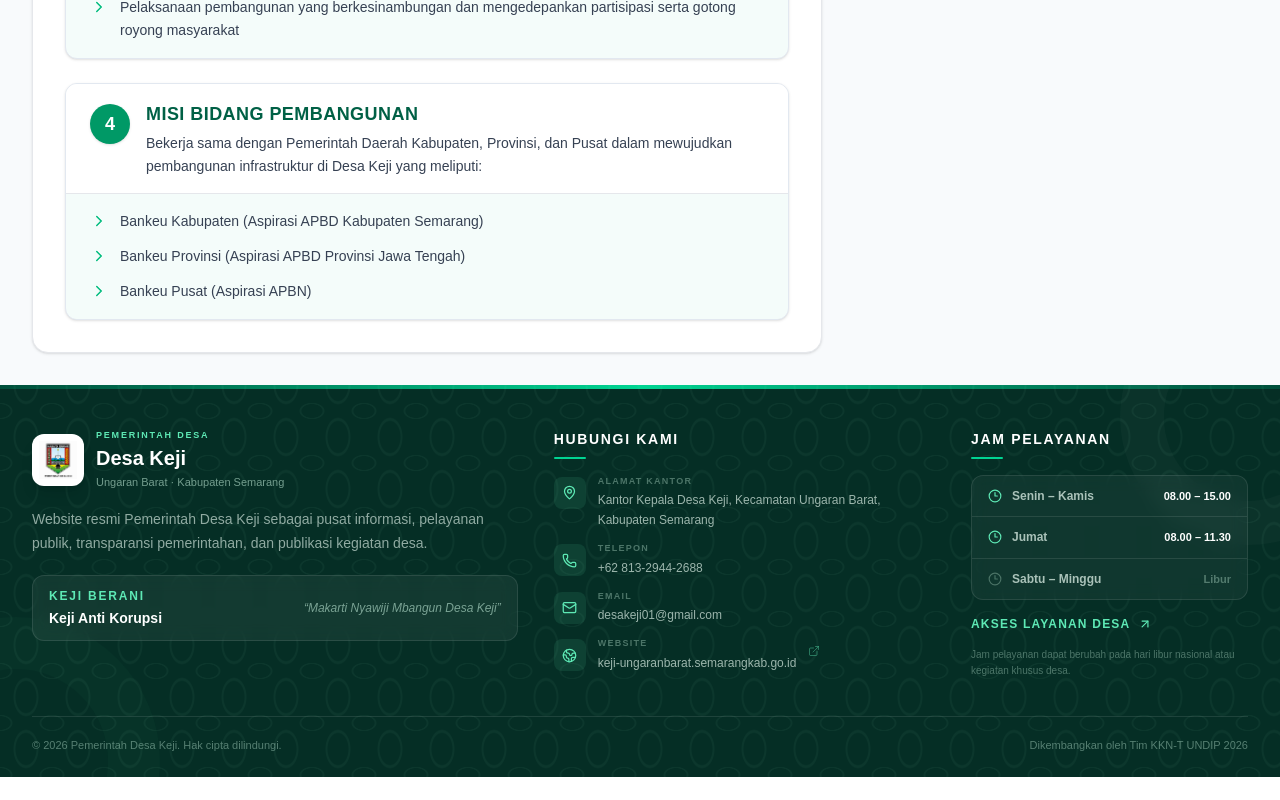
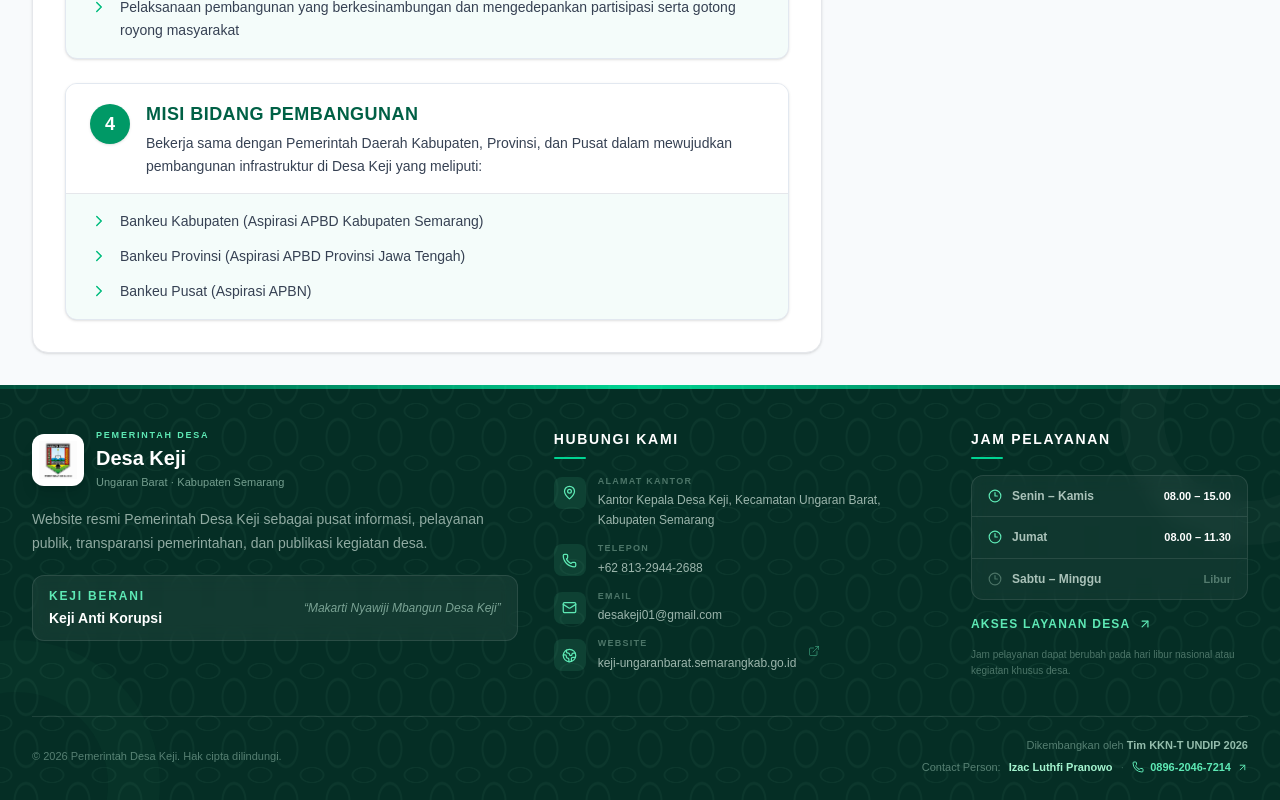
Before and after one commit to desakeji/website-desa-keji, a Next.js app: page /profil/visi-misi in a window 1280 px wide. Shown: the part 1460-2260 px from the top of the page. Before the commit the page ends 2237 px from the top, so only its background shows below. Built offline with nearby package versions, Linux system fonts and the light colour scheme; no server answers; the database is empty.

Commit message:
Copy Right
Copy Right

```diff
--- a/components/layouts/Footer.tsx
+++ b/components/layouts/Footer.tsx
@@ -1,4 +1,6 @@
-import type { ReactNode } from 'react';
+import type {
+  ReactNode,
+} from 'react';
 
 import Link from 'next/link';
 
@@ -13,14 +15,17 @@ import {
 } from 'lucide-react';
 
 export default function Footer() {
-  const currentYear = new Date().getFullYear();
+  const currentYear =
+    new Date().getFullYear();
 
   return (
     <footer className="relative overflow-hidden bg-[#052e25] text-white">
       {/* Garis aksen atas */}
+
       <div className="h-1 bg-gradient-to-r from-emerald-900 via-emerald-400 to-emerald-900" />
 
       {/* Motif batik tipis */}
+
       <div
         aria-hidden="true"
         className="pointer-events-none absolute inset-0 opacity-[0.055]"
@@ -51,18 +56,24 @@ export default function Footer() {
               transparent 13px
             )
           `,
-          backgroundSize: '52px 52px',
+
+          backgroundSize:
+            '52px 52px',
         }}
       />
 
       {/* Ornamen latar */}
+
       <div className="pointer-events-none absolute -right-24 -top-24 h-64 w-64 rounded-full border-[44px] border-white/[0.025]" />
 
       <div className="pointer-events-none absolute -bottom-32 -left-32 h-72 w-72 rounded-full border-[52px] border-emerald-300/[0.025]" />
 
       <div className="relative mx-auto max-w-7xl px-4 pb-6 pt-10 sm:px-6 lg:px-8">
         <div className="grid gap-9 md:grid-cols-2 lg:grid-cols-12">
-          {/* Identitas Desa */}
+          {/* =================================================
+              IDENTITAS DESA
+          ================================================= */}
+
           <div className="lg:col-span-5">
             <Link
               href="/"
@@ -116,13 +127,20 @@ export default function Footer() {
             </div>
           </div>
 
-          {/* Kontak */}
+          {/* =================================================
+              KONTAK
+          ================================================= */}
+
           <div className="lg:col-span-4">
-            <FooterTitle title="Hubungi Kami" />
+            <FooterTitle
+              title="Hubungi Kami"
+            />
 
             <ul className="mt-4 grid gap-3 sm:grid-cols-2 md:grid-cols-1">
               <ContactItem
-                icon={MapPin}
+                icon={
+                  MapPin
+                }
                 label="Alamat Kantor"
               >
                 Kantor Kepala Desa Keji, Kecamatan Ungaran Barat,
@@ -130,7 +148,9 @@ export default function Footer() {
               </ContactItem>
 
               <ContactItem
-                icon={Phone}
+                icon={
+                  Phone
+                }
                 label="Telepon"
                 href="tel:+6281329442688"
               >
@@ -138,7 +158,9 @@ export default function Footer() {
               </ContactItem>
 
               <ContactItem
-                icon={Mail}
+                icon={
+                  Mail
+                }
                 label="Email"
                 href="mailto:desakeji01@gmail.com"
               >
@@ -146,7 +168,9 @@ export default function Footer() {
               </ContactItem>
 
               <ContactItem
-                icon={Globe2}
+                icon={
+                  Globe2
+                }
                 label="Website"
                 href="https://keji-ungaranbarat.semarangkab.go.id"
                 external
@@ -156,9 +180,14 @@ export default function Footer() {
             </ul>
           </div>
 
-          {/* Jam Pelayanan */}
+          {/* =================================================
+              JAM PELAYANAN
+          ================================================= */}
+
           <div className="md:col-span-2 lg:col-span-3">
-            <FooterTitle title="Jam Pelayanan" />
+            <FooterTitle
+              title="Jam Pelayanan"
+            />
 
             <div className="mt-4 overflow-hidden rounded-xl border border-white/10 bg-white/[0.045] backdrop-blur-sm">
               <ServiceTime
@@ -184,7 +213,10 @@ export default function Footer() {
               className="mt-4 inline-flex items-center gap-2 text-xs font-extrabold uppercase tracking-[0.1em] text-emerald-300 transition hover:text-white"
             >
               Akses layanan desa
-              <ArrowUpRight size={14} />
+
+              <ArrowUpRight
+                size={14}
+              />
             </Link>
 
             <p className="mt-3 text-[10px] font-medium leading-relaxed text-emerald-100/35">
@@ -194,21 +226,72 @@ export default function Footer() {
           </div>
         </div>
 
-        {/* Copyright */}
-        <div className="mt-9 flex flex-col gap-3 border-t border-white/10 pt-5 text-[11px] font-medium text-emerald-100/40 sm:flex-row sm:items-center sm:justify-between">
+        {/* ===================================================
+            COPYRIGHT + PENGEMBANG
+        =================================================== */}
+
+        <div className="mt-9 border-t border-white/10 pt-5">
+          <div className="flex flex-col gap-4 text-[11px] font-medium text-emerald-100/40 lg:flex-row lg:items-center lg:justify-between">
+            {/* COPYRIGHT */}
+
             <p>
               © {currentYear} Pemerintah Desa Keji. Hak cipta
               dilindungi.
             </p>
 
+            {/* PENGEMBANG */}
+
+            <div className="flex flex-col gap-1.5 lg:items-end">
               <p>
-            Dikembangkan oleh Tim KKN-T UNDIP 2026
+                Dikembangkan oleh{' '}
+                <span className="font-bold text-emerald-100/70">
+                  Tim KKN-T UNDIP 2026
+                </span>
               </p>
+
+              <div className="flex flex-wrap items-center gap-x-2 gap-y-1">
+                <span className="text-emerald-100/40">
+                  Contact Person:
+                </span>
+
+                <span className="font-extrabold text-emerald-200">
+                  Izac Luthfi Pranowo
+                </span>
+
+                <span className="hidden text-emerald-100/25 sm:inline">
+                  ·
+                </span>
+
+                <a
+                  href="https://wa.me/6289620467214"
+                  target="_blank"
+                  rel="noopener noreferrer"
+                  aria-label="Hubungi Izac Luthfi Pranowo melalui WhatsApp"
+                  className="group inline-flex items-center gap-1.5 font-extrabold text-emerald-300 transition hover:text-white"
+                >
+                  <Phone
+                    size={12}
+                  />
+
+                  0896-2046-7214
+
+                  <ArrowUpRight
+                    size={11}
+                    className="transition group-hover:-translate-y-0.5 group-hover:translate-x-0.5"
+                  />
+                </a>
+              </div>
+            </div>
+          </div>
         </div>
       </div>
     </footer>
   );
 }
+
+/* =========================================================
+   FOOTER TITLE
+========================================================= */
 
 function FooterTitle({
   title,
@@ -226,25 +309,46 @@ function FooterTitle({
   );
 }
 
+/* =========================================================
+   CONTACT ITEM
+========================================================= */
+
 interface ContactItemProps {
-  icon: typeof MapPin;
-  label: string;
-  children: ReactNode;
-  href?: string;
-  external?: boolean;
+  icon:
+    typeof MapPin;
+
+  label:
+    string;
+
+  children:
+    ReactNode;
+
+  href?:
+    string;
+
+  external?:
+    boolean;
 }
 
 function ContactItem({
-  icon: Icon,
+  icon:
+    Icon,
+
   label,
+
   children,
+
   href,
-  external = false,
+
+  external =
+    false,
 }: ContactItemProps) {
   const content = (
     <div className="group flex items-start gap-3">
       <div className="mt-0.5 flex h-8 w-8 shrink-0 items-center justify-center rounded-lg bg-emerald-300/10 text-emerald-300">
-        <Icon size={15} />
+        <Icon
+          size={15}
+        />
       </div>
 
       <div className="min-w-0">
@@ -266,14 +370,22 @@ function ContactItem({
     </div>
   );
 
-  if (!href) {
-    return <li>{content}</li>;
+  if (
+    !href
+  ) {
+    return (
+      <li>
+        {content}
+      </li>
+    );
   }
 
   return (
     <li>
       <a
-        href={href}
+        href={
+          href
+        }
         target={
           external
             ? '_blank'
@@ -291,18 +403,34 @@ function ContactItem({
   );
 }
 
+/* =========================================================
+   SERVICE TIME
+========================================================= */
+
 interface ServiceTimeProps {
-  day: string;
-  time: string;
-  isClosed?: boolean;
-  last?: boolean;
+  day:
+    string;
+
+  time:
+    string;
+
+  isClosed?:
+    boolean;
+
+  last?:
+    boolean;
 }
 
 function ServiceTime({
   day,
+
   time,
-  isClosed = false,
-  last = false,
+
+  isClosed =
+    false,
+
+  last =
+    false,
 }: ServiceTimeProps) {
   return (
     <div
```
Lines whose indentation alone changed are shown as unchanged.
